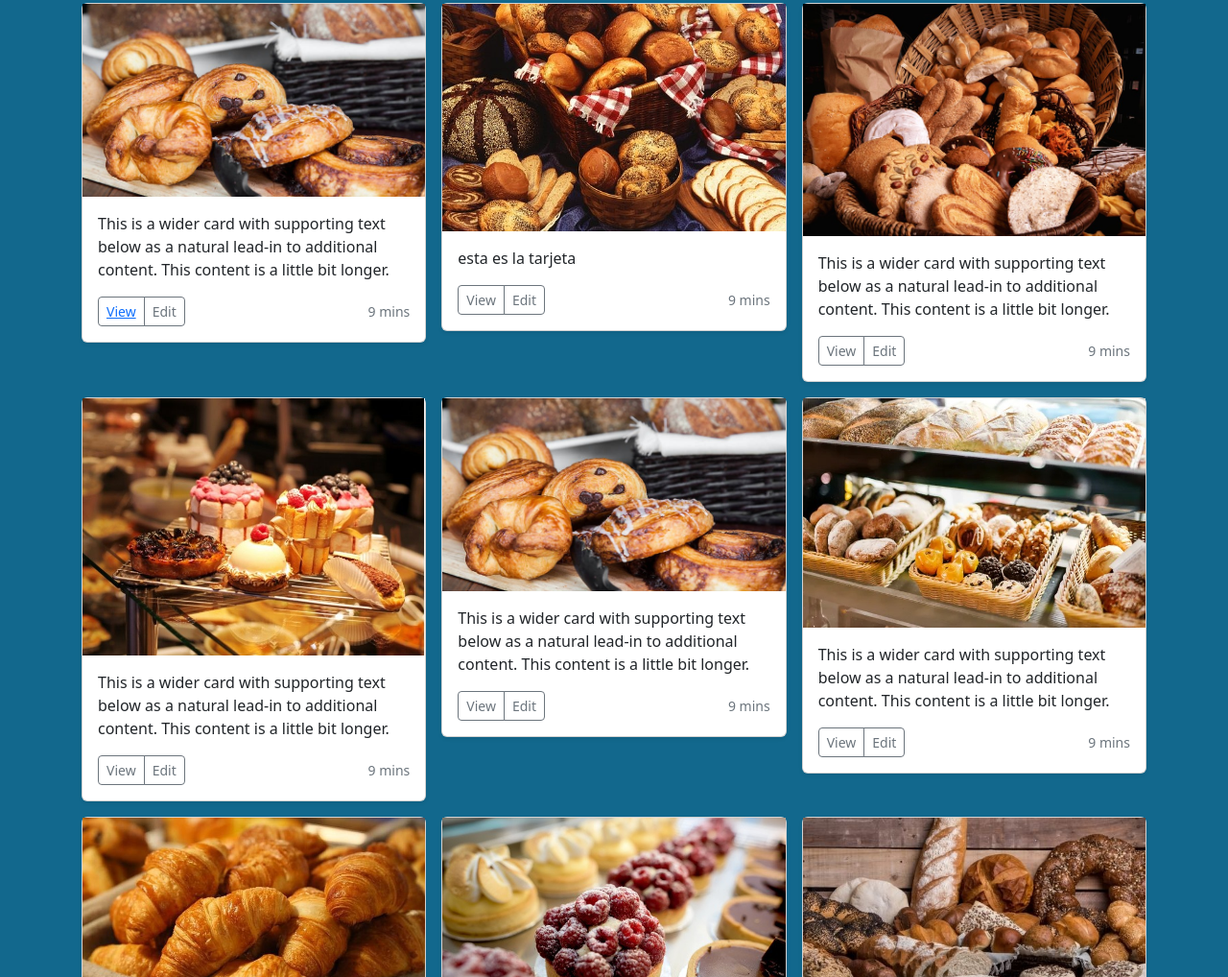
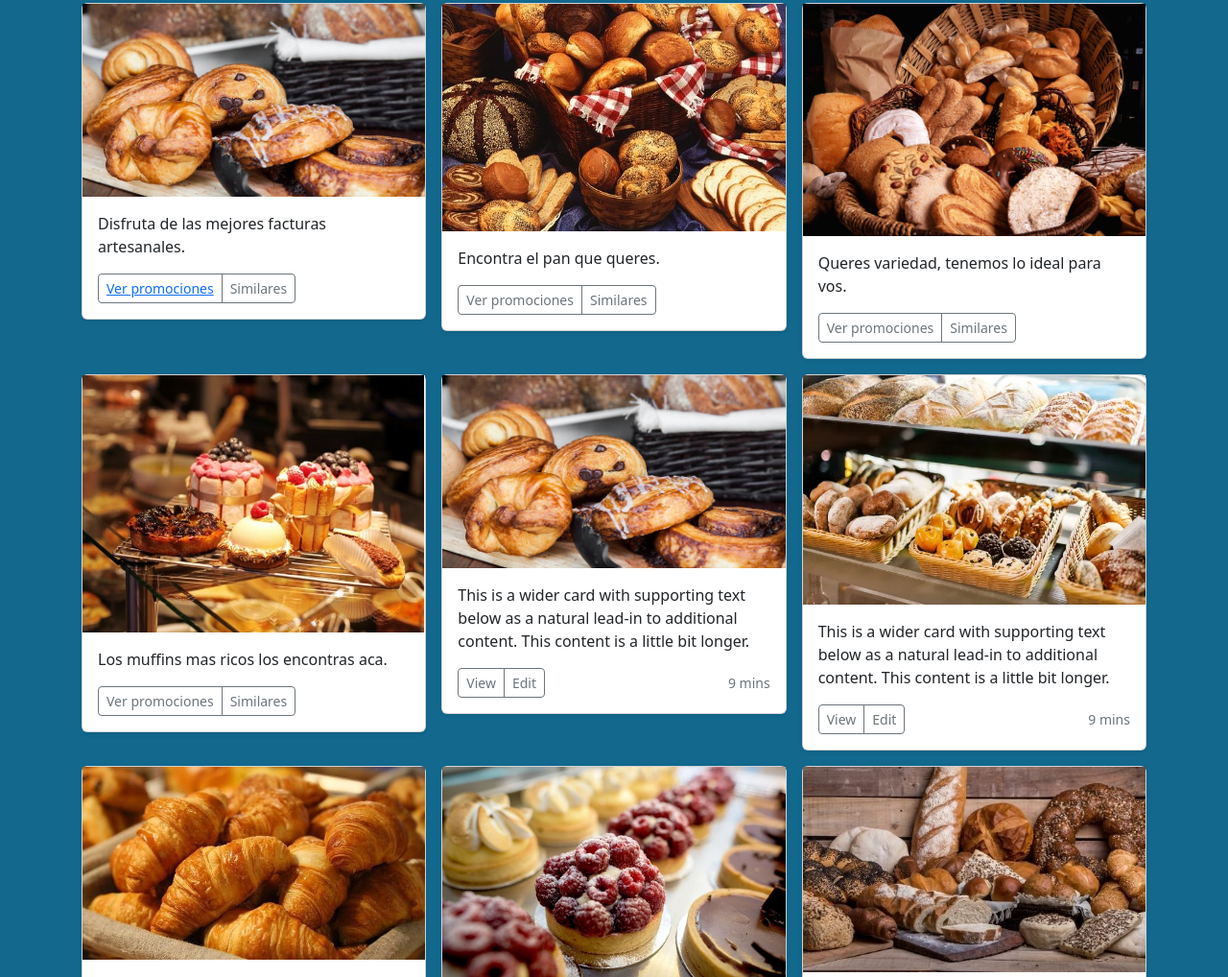
Before and after one commit to EmanuelDavid-Code01/LaPanaderia-DesafioFinalCoderHouse, a website: page tienda.html in a window 1280 px wide. Shown: the part 339-1357 px from the top of the page at 96% size. Drawn offline with nearby package versions, Linux system fonts and the light colour scheme.

Commit message:
cambios en tienda

```diff
--- a/tienda.html
+++ b/tienda.html
@@ -98,16 +98,15 @@
                             <img src="imagenes/imagenesFacturas/facturasChips.jpeg" class="img-fluid" alt="Facturas chips">
 
                             <div class="card-body">
-                                <p class="card-text">This is a wider card with supporting text below as a natural
-                                    lead-in to additional content. This content is a little bit longer.</p>
+                                <p class="card-text">Disfruta de las mejores facturas artesanales.</p>
                                 <div class="d-flex justify-content-between align-items-center">
                                     <div class="btn-group">
                                         <button type="button" class="btn btn-sm btn-outline-secondary">
-                                            <a href="primerProducto.html">View</a>
+                                            <a href="primerProducto.html">Ver promociones</a>
                                         </button>
-                                        <button type="button" class="btn btn-sm btn-outline-secondary">Edit</button>
+                                        <button type="button" class="btn btn-sm btn-outline-secondary">Similares</button>
                                     </div>
-                                    <small class="text-muted">9 mins</small>
+
                                 </div>
                             </div>
                         </div>
@@ -117,13 +116,13 @@
                             <img src="imagenes/imagenesFacturas/canastaPanes.jpeg" class="img-fluid" alt="Pan casero">
 
                             <div class="card-body">
-                                <p class="card-text">esta es la tarjeta</p>
+                                <p class="card-text">Encontra el pan que queres.</p>
                                 <div class="d-flex justify-content-between align-items-center">
                                     <div class="btn-group">
-                                        <button type="button" class="btn btn-sm btn-outline-secondary">View</button>
-                                        <button type="button" class="btn btn-sm btn-outline-secondary">Edit</button>
+                                        <button type="button" class="btn btn-sm btn-outline-secondary">Ver promociones</button>
+                                        <button type="button" class="btn btn-sm btn-outline-secondary">Similares</button>
                                     </div>
-                                    <small class="text-muted">9 mins</small>
+
                                 </div>
                             </div>
                         </div>
@@ -133,14 +132,13 @@
                             <img src="imagenes/imagenesFacturas/CestaVariada.jpeg" class="img-fluid" alt="variadas facturas">
 
                             <div class="card-body">
-                                <p class="card-text">This is a wider card with supporting text below as a natural
-                                    lead-in to additional content. This content is a little bit longer.</p>
+                                <p class="card-text">Queres variedad, tenemos lo ideal para vos.</p>
                                 <div class="d-flex justify-content-between align-items-center">
                                     <div class="btn-group">
-                                        <button type="button" class="btn btn-sm btn-outline-secondary">View</button>
-                                        <button type="button" class="btn btn-sm btn-outline-secondary">Edit</button>
+                                        <button type="button" class="btn btn-sm btn-outline-secondary">Ver promociones</button>
+                                        <button type="button" class="btn btn-sm btn-outline-secondary">Similares</button>
                                     </div>
-                                    <small class="text-muted">9 mins</small>
+
                                 </div>
                             </div>
                         </div>
@@ -151,14 +149,13 @@
                             <img src="imagenes/imagenesFacturas/DulcesMuffins.jpeg" class="img-fluid" alt="muffins">
 
                             <div class="card-body">
-                                <p class="card-text">This is a wider card with supporting text below as a natural
-                                    lead-in to additional content. This content is a little bit longer.</p>
+                                <p class="card-text">Los muffins mas ricos los encontras aca.</p>
                                 <div class="d-flex justify-content-between align-items-center">
                                     <div class="btn-group">
-                                        <button type="button" class="btn btn-sm btn-outline-secondary">View</button>
-                                        <button type="button" class="btn btn-sm btn-outline-secondary">Edit</button>
+                                        <button type="button" class="btn btn-sm btn-outline-secondary">Ver promociones</button>
+                                        <button type="button" class="btn btn-sm btn-outline-secondary">Similares</button>
                                     </div>
-                                    <small class="text-muted">9 mins</small>
+
                                 </div>
                             </div>
                         </div>
```
